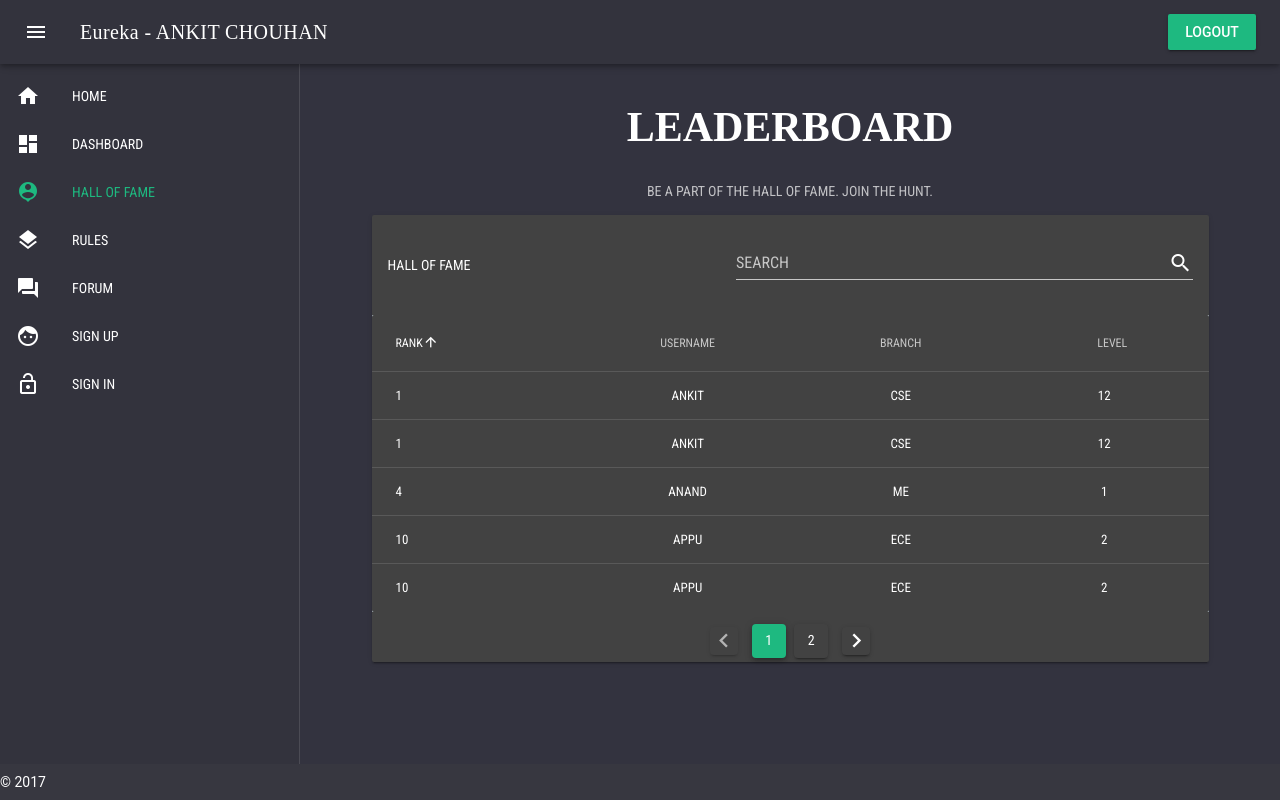
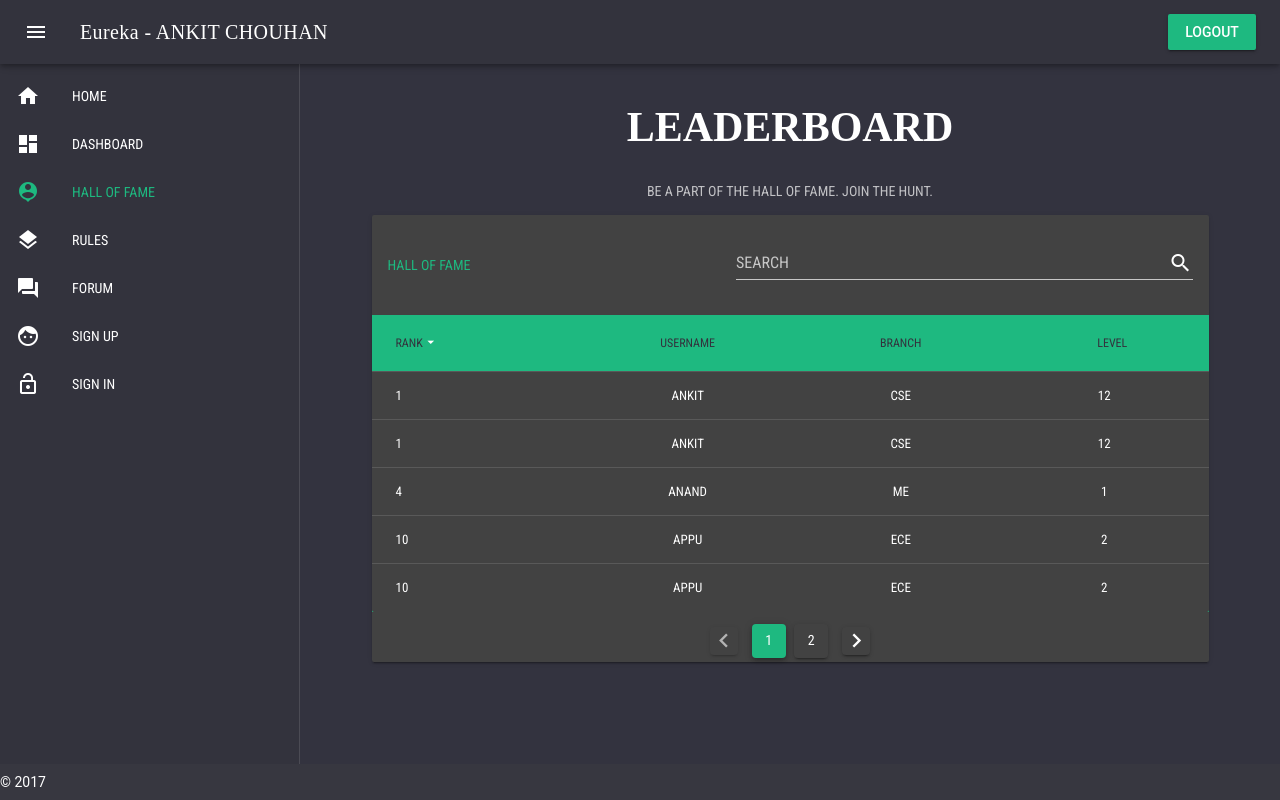
Before and after one commit to ankitchouhan1020/v-eureka, a Vue app: page /rank in a window 1280 px wide. Built offline with nearby package versions, Linux system fonts and the light colour scheme; a web font is replaced by a local one.

Commit message:
Theme minor changed

```diff
--- a/src/components/Dashboard.vue
+++ b/src/components/Dashboard.vue
@@ -1,7 +1,7 @@
 <template>
   <v-container>
     <v-content>
-      <v-stepper v-model="e1" vertical>
+      <v-stepper v-model="e1" vertical class="success">
         <template v-for="n in steps">
           <v-stepper-step
             :complete="e1 > n"
@@ -44,6 +44,7 @@
         <v-dialog
           v-model="dialog"
           width="500"
+
         >
           <v-card>
             <v-card-title
@@ -51,11 +52,11 @@
             >
               Wrong Answer
             </v-card-title>
-            <v-card-text>
+            <v-card-text class="success">
               Lorem ipsum dolor sit amet, consectetur adipiscing elit, sed do eiusmod tempor incididunt ut labore et dolore magna aliqua. Ut enim ad minim veniam, quis nostrud exercitation ullamco laboris nisi ut aliquip ex ea commodo consequat. Duis aute irure dolor in reprehenderit in voluptate velit esse cillum dolore eu fugiat nulla pariatur. Excepteur sint occaecat cupidatat non proident, sunt in culpa qui officia deserunt mollit anim id est laborum.
             </v-card-text>
             <v-divider></v-divider>
-            <v-card-actions>
+            <v-card-actions class="accent">
               <v-spacer></v-spacer>
               <v-btn
                 color="primary"
--- a/src/components/Rank.vue
+++ b/src/components/Rank.vue
@@ -1,9 +1,9 @@
 <template>
   <v-container>
-    <v-content >
+      <v-content>
         <h1 class="text-xs-center ma-2 tool-title">LEADERBOARD</h1>
         <v-subheader class="justify-center tile-title">Be a part of the hall of fame. Join the hunt.</v-subheader>
-      <v-card class="tile-title">
+        <v-card class="primary--text tile-title">
           <v-card-title>
             Hall Of Fame
             <v-spacer></v-spacer>
@@ -15,14 +15,17 @@
             ></v-text-field>
           </v-card-title>
           <v-data-table
+            class="primary"
             :headers="headers"
             :items="users"
             :search="search"
             :pagination.sync="pagination"
             hide-actions
-          class="third"
+            prev-icon="mdi-menu-left"
+            next-icon="mdi-menu-right"
+            sort-icon="mdi-menu-down"
           >
-          <template slot="items" slot-scope="props" >
+            <template slot="items" slot-scope="props" class="sm12">
               <td >{{ props.item.rank}}</td>
               <td class="text-xs-center">{{ props.item.name }}</td>
               <td class="text-xs-center">{{ props.item.branch }}</td>
@@ -52,11 +55,12 @@ export default {
             text: 'Rank',
             align: 'left',
             sortable: true,
-            value: 'rank'
+            value: 'rank',
+            class: 'primary secondary--text'
           },
-          { text: 'Username',sortable: false,align: 'center', value: 'name' },
-          { text: 'Branch',sortable: false,align: 'center', value: 'branch' },
-          { text: 'Level',align: 'center', value: 'level' },
+          { text: 'Username',sortable: false,align: 'center', value: 'name' ,class: 'primary secondary--text'},
+          { text: 'Branch',sortable: false,align: 'center', value: 'branch',class: 'primary secondary--text' },
+          { text: 'Level',align: 'center', value: 'level',class: 'primary secondary--text' },
         ],
         users: [
           {
@@ -64,7 +68,7 @@ export default {
             name: 'Ankit',
             rank: 1,
             level: 12,
-            branch: 'CSE'
+            branch: 'CSE',
           },
           {
             value: false,
--- a/src/main.js
+++ b/src/main.js
@@ -19,7 +19,7 @@ Vue.use(Vuetify, {
     error: '#FFCF44',
     third: '#B0BEC5',
     info: '#72DEFF',
-    fourth: '#525260'
+    fourth: '#515162'
   },
   iconfont: 'mdi' ,// 'md' || 'mdi' || 'fa' || 'fa4'
 });
```
Lines whose indentation alone changed are shown as unchanged.
